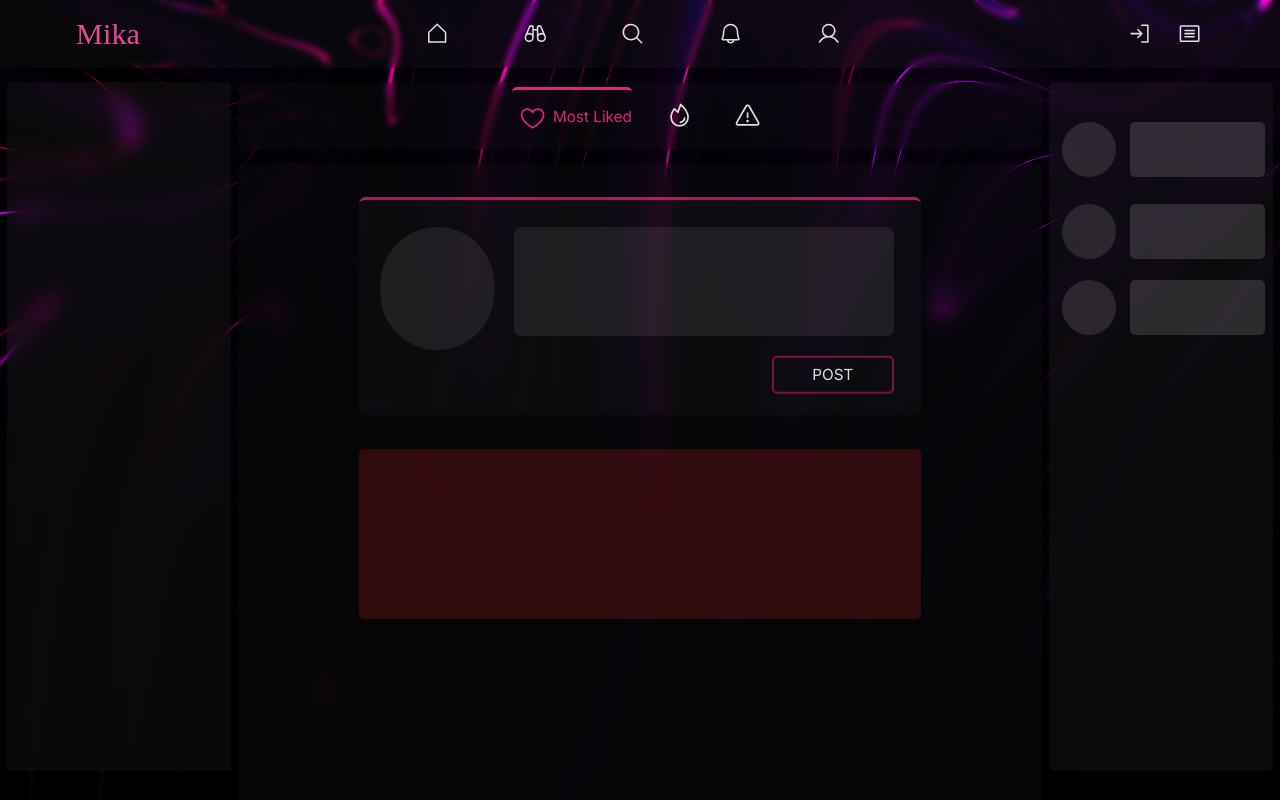
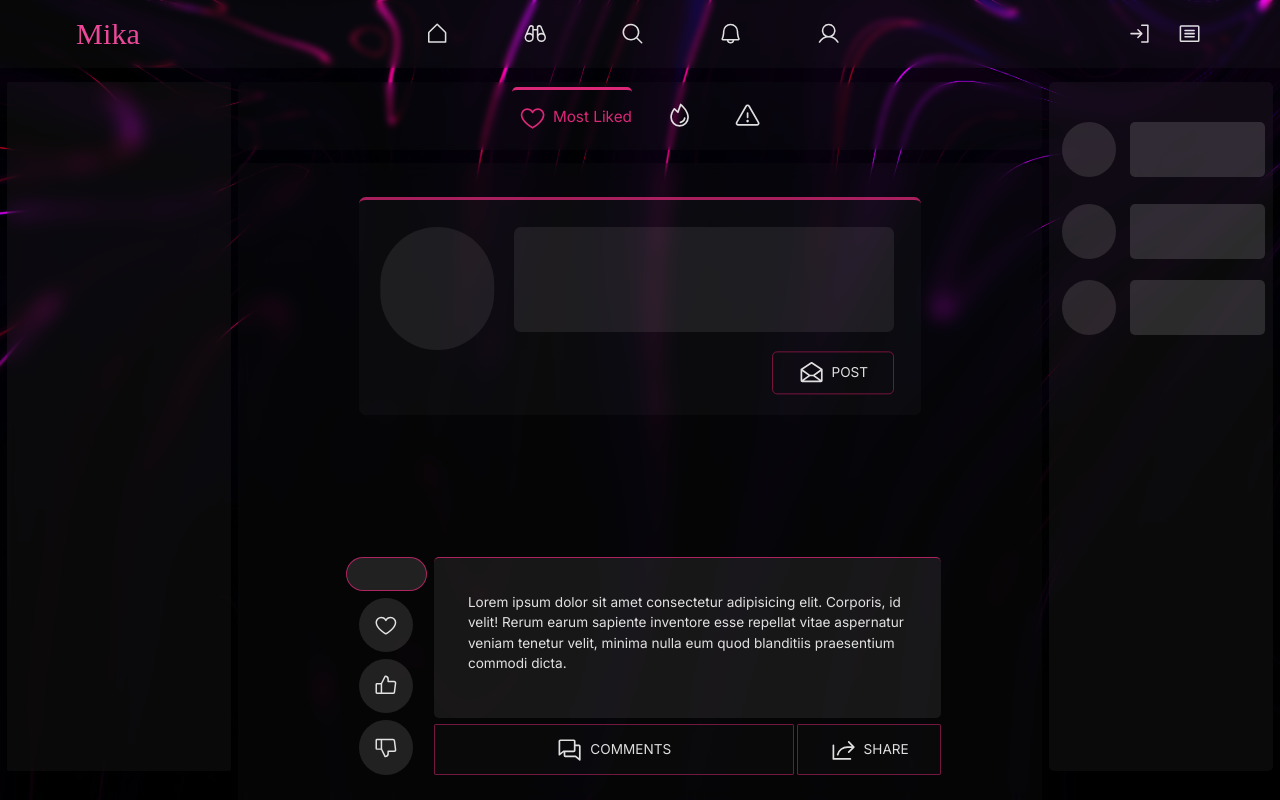
Before and after one commit to RafihYahya/MikaReactTs, a React (Vite) app: page / in a window 1280 px wide. Built offline with nearby package versions, Linux system fonts and the light colour scheme; a web font is replaced by a local one.

Commit message:
added_postComp

```diff
--- a/src/Components/CreatePostComp.tsx
+++ b/src/Components/CreatePostComp.tsx
@@ -1,3 +1,4 @@
+import { EnvelopeOpen } from "@phosphor-icons/react"
 
 
 function CreatePostComp() {
@@ -5,9 +6,15 @@ function CreatePostComp() {
     <div className=" border-t-4 border-pink-600/75 flex items-start justify-between gap-4 mx-auto my-[5vh] bg-[#ede8e807] w-[80%] lg:w-[70%] h-[30vh] lg:h-[32vh] rounded-lg py-8 px-8">
       <div className="h-36 w-36 rounded-full bg-[#ede8e815] translate-x-[-5%] lg:block hidden"></div>
       <div className="flex items-end justify-between flex-col  h-full gap-2 lg:w-[80%] w-full ">
-        <div className="bg-[#ede8e815] h-[90%] w-full py-10 rounded-md md:rounded-lg "></div>
-        <div className="group transition-colors duration-200  ease-in  md:mt-2 border-[3px] cursor-pointer border-pink-800/75 hover:border-pink-600/75 hover:bg-pink-600/40  w-32 md:w-36 h-20 rounded-sm md:rounded-md md:translate-y-[15%] translate-y-[25%] py-2 md:py-0 flex items-center justify-center ">
-          <h1 className="transition-colors duration-200 ease-in  uppercase text-lg">Post</h1>
+        <textarea  className="bg-[#ede8e815] h-[90%] w-full p-6 rounded-md md:rounded-lg text-left focus:border-2 focus:border-pink-600/50"></textarea>
+        <div className="group transition-colors duration-200  ease-in  md:mt-2 border-2 cursor-pointer border-pink-800/75 hover:border-pink-600/50 hover:bg-pink-600/40  w-32 md:w-36 h-20 rounded-sm md:rounded-md md:translate-y-[15%] translate-y-[25%] py-2 md:py-0 flex items-center justify-center ">
+          <h1 className="transition-colors duration-200 ease-in  uppercase text-md">
+            <div className="flex justify-center items-center gap-2">
+            <EnvelopeOpen size={32} />
+            <h2 className="text-md">Post</h2>
+
+            </div>
+          </h1>
           </div>
       </div>
     </div>
--- a/src/Components/PostComp.tsx
+++ b/src/Components/PostComp.tsx
@@ -1,8 +1,36 @@
+import { Chats, Heart, Share, ThumbsDown, ThumbsUp } from "@phosphor-icons/react"
 
 const PostComp = () => {
   return (
-    <div className="w-[70%] h-[25%] bg-red-600/20 mx-auto rounded-md">
+    <div className=" w-[75%] h-[32%]  mx-auto rounded-md flex justify-between items-center my-[5%]">
+      <div className=" w-[15%] h-full rounded-md m-2 flex items-center justify-between flex-col ">
+        <div className="bg-[#ede8e820] h-40 w-24 mb-2 rounded-full border-2 border-pink-600/75"></div>
+        <div className="h-full w-full flex justify-center items-center flex-col gap-2">
+          <div className="bg-[#ede8e820] rounded-full w-16 h-16 flex justify-center items-center"><Heart size={28} />
+          </div>
+          <div className="bg-[#ede8e820] rounded-full w-16 h-16 flex justify-center items-center"><ThumbsUp size={28} /></div>
+          <div className="bg-[#ede8e820] rounded-full w-16 h-16 flex justify-center items-center"><ThumbsDown size={28} /></div>
+        </div>
+      </div>
+      <div className="flex justify-between items-center flex-col h-full w-full">
+        <div className="bg-[#ede8e815] w-full h-full rounded-md mb-2 border-pink-600/75 border-t-2 ">
+          <p className="text-left m-10">Lorem ipsum dolor sit amet consectetur adipisicing elit. Corporis, id velit! Rerum earum sapiente inventore esse repellat vitae aspernatur veniam tenetur velit, minima nulla eum quod blanditiis praesentium commodi dicta.</p>
+        </div>
+        <div className="w-full h-20 flex items-center justify-center gap-1">
+          <div className="bg-[#ede8e805] w-full h-full  rounded-sm flex items-center justify-center border-2 border-pink-600/50 uppercase text-md">
+            <div className="flex items-center justify-center gap-2 ">
+              <Chats size={32} />
+              <h2 >Comments</h2>
+            </div></div>
+          <div className="bg-[#ede8e805] w-[40%] h-full rounded-sm flex items-center justify-center border-2 border-pink-600/50 uppercase text-md"><div className="flex items-center justify-center gap-2 ">
+              <Share size={32} />
+              <h2 >Share</h2>
+            </div>
 
+          </div>
+
+        </div>
+      </div>
     </div>
   )
 }
--- a/src/Pages/HomePage.tsx
+++ b/src/Pages/HomePage.tsx
@@ -20,7 +20,9 @@ const HomePage = (): JSX.Element => {
             </div>
           <div className=' h-screen bg-[#EDE8E805] backdrop-blur-md rounded-md text-center overflow-auto  '>
             <CreatePostComp />
+            <div className='h-[10vh]'></div>
             <PostComp/>
+            <div className='h-[35vh]'></div>
           </div>
         </div>
         <div id='sideLines' className='hidden md:block md:invisible lg:visible md:col-span-1 lg:col-span-2 h-[90.5%] bg-transparent lg:bg-[#ede8e80b] backdrop-blur-md rounded-md text-center'>
--- a/src/index.css
+++ b/src/index.css
@@ -49,6 +49,16 @@
   }
 }
 
+textarea {
+  overflow: auto;
+  outline: none;
+
+  -webkit-box-shadow: none;
+  -moz-box-shadow: none;
+  box-shadow: none;
+caret-color: rgb(219 39 119 / 0.75);
+  resize: none; /*remove the resize handle on the bottom right*/
+}
 
 #bgAnimaLog {
   background-image: url(./assets/bg_background.jpg);
```
